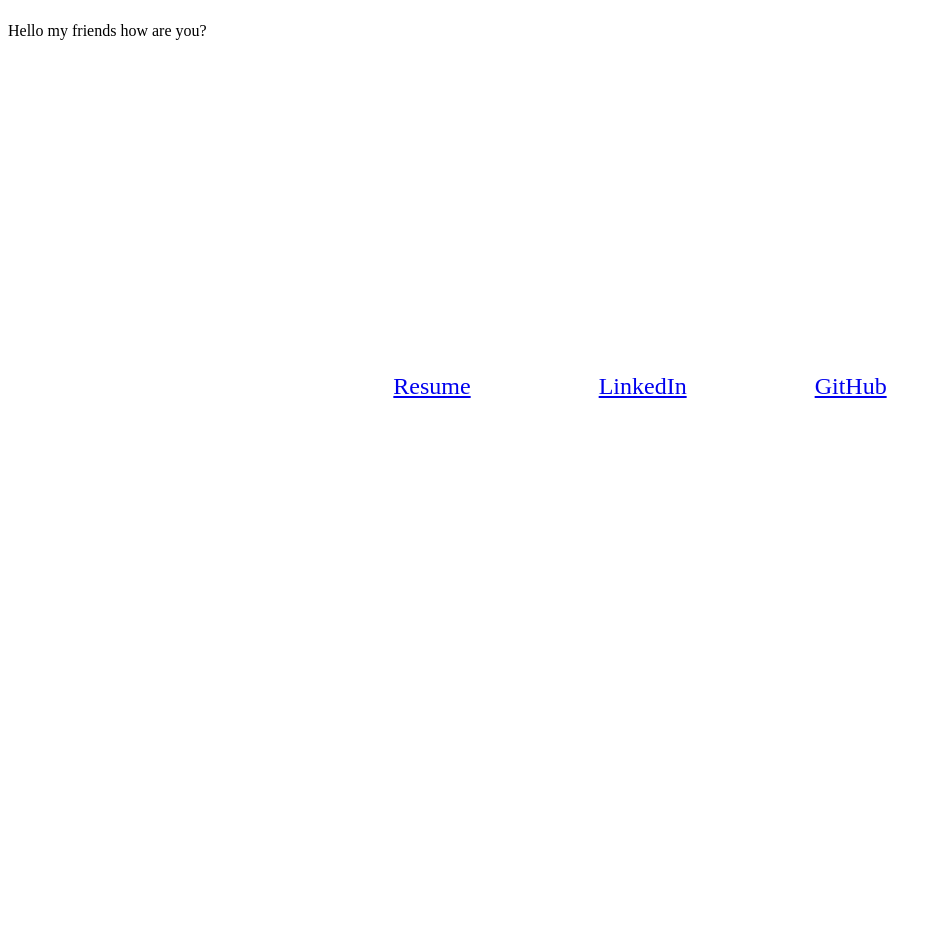
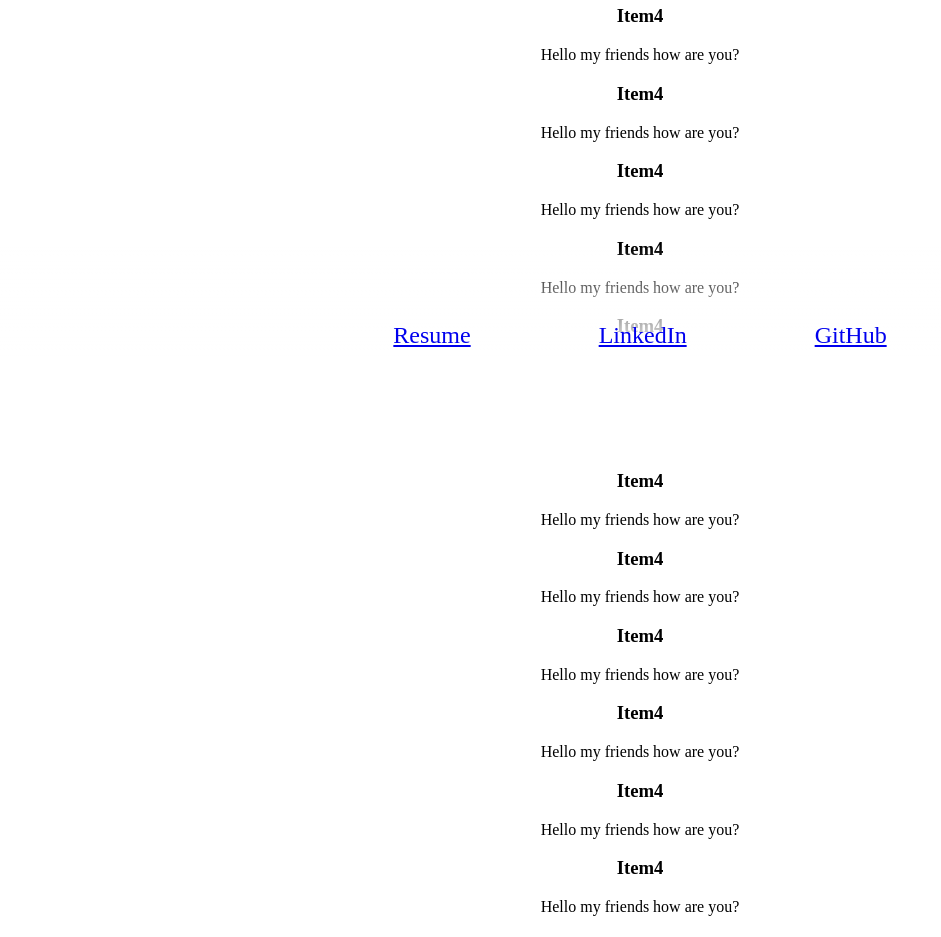
Before and after one commit to josephdougs/personal_site, a Next.js app in the folder personal_site/: page /home in a window 1280 px wide. Shown: the part 331-1268 px from the top of the page, without its empty margins (0-941 px from the left). Before the commit the page ends 800 px from the top, so only its background shows below. Built offline with nearby package versions, Linux system fonts and the light colour scheme.

Commit message:
Got bottom gradient working

```diff
--- a/personal_site/app/general.css
+++ b/personal_site/app/general.css
@@ -11,6 +11,12 @@
     height:6em;
     width:100%;
 
+    padding-top: 6%;
+    padding-bottom: 4%;
+
+
+    background-image: linear-gradient(to bottom, rgba(255,255,255,0), rgba(255,255,255,1),  rgba(255,255,255,1));
+
     text-align: center;
 
     /* figure out what to do when it gets very small
@@ -21,3 +27,20 @@
         font-size: x-large;
     }
 }
+
+.sideAnimationOverlay {
+    height: 100%; /* 100% Full-height */
+    /* width: 0; /* 0 width - change this with JavaScript */
+    position: fixed; /* Stay in place */
+    z-index: 1; /* Stay on top */
+    top: 0; /* Stay at the top */
+    left: 0;
+    overflow-x: hidden; /* Disable horizontal scroll */
+    padding-top: 60px; /* Place content 60px from the top */
+    transition: 0.5s; /* 0.5 second transition effect to slide in the sidenav */
+}
+
+.mainContent {
+    text-align: center;
+    overflow-y: auto;
+}
--- a/personal_site/app/globals.css
+++ b/personal_site/app/globals.css
@@ -17,6 +17,7 @@
 }
 
 body {
+  /*
   color: rgb(var(--foreground-rgb));
   background: linear-gradient(
       to bottom,
@@ -24,4 +25,5 @@
       rgb(var(--background-end-rgb))
     )
     rgb(var(--background-start-rgb));
+    */
 }
--- a/personal_site/pages/home/index.js
+++ b/personal_site/pages/home/index.js
@@ -34,6 +34,66 @@
                 <h3>Item4</h3>
                 <p>Hello my friends how are you?</p>
             </div>
+            <div class="contentItem">
+                <h3>Item4</h3>
+                <p>Hello my friends how are you?</p>
+            </div>
+            <div class="contentItem">
+                <h3>Item4</h3>
+                <p>Hello my friends how are you?</p>
+            </div>
+            <div class="contentItem">
+                <h3>Item4</h3>
+                <p>Hello my friends how are you?</p>
+            </div>
+            <div class="contentItem">
+                <h3>Item4</h3>
+                <p>Hello my friends how are you?</p>
+            </div>
+            <div class="contentItem">
+                <h3>Item4</h3>
+                <p>Hello my friends how are you?</p>
+            </div>
+            <div class="contentItem">
+                <h3>Item4</h3>
+                <p>Hello my friends how are you?</p>
+            </div>
+            <div class="contentItem">
+                <h3>Item4</h3>
+                <p>Hello my friends how are you?</p>
+            </div>
+            <div class="contentItem">
+                <h3>Item4</h3>
+                <p>Hello my friends how are you?</p>
+            </div>
+            <div class="contentItem">
+                <h3>Item4</h3>
+                <p>Hello my friends how are you?</p>
+            </div>
+            <div class="contentItem">
+                <h3>Item4</h3>
+                <p>Hello my friends how are you?</p>
+            </div>
+            <div class="contentItem">
+                <h3>Item4</h3>
+                <p>Hello my friends how are you?</p>
+            </div>
+            <div class="contentItem">
+                <h3>Item4</h3>
+                <p>Hello my friends how are you?</p>
+            </div>
+            <div class="contentItem">
+                <h3>Item4</h3>
+                <p>Hello my friends how are you?</p>
+            </div>
+            <div class="contentItem">
+                <h3>Item4</h3>
+                <p>Hello my friends how are you?</p>
+            </div>
+            <div class="contentItem">
+                <h3>Item4</h3>
+                <p>Hello my friends how are you?</p>
+            </div>
         </div>
         <div class="bottomBorder">
             <a class="bottomLink resume" href="./Joseph_D_Smith_resume.pdf">Resume</a>
--- a/personal_site/tailwind.config.ts
+++ b/personal_site/tailwind.config.ts
@@ -8,11 +8,13 @@
   ],
   theme: {
     extend: {
+      /*
       backgroundImage: {
         'gradient-radial': 'radial-gradient(var(--tw-gradient-stops))',
         'gradient-conic':
           'conic-gradient(from 180deg at 50% 50%, var(--tw-gradient-stops))',
       },
+      */
     },
   },
   plugins: [],
```
